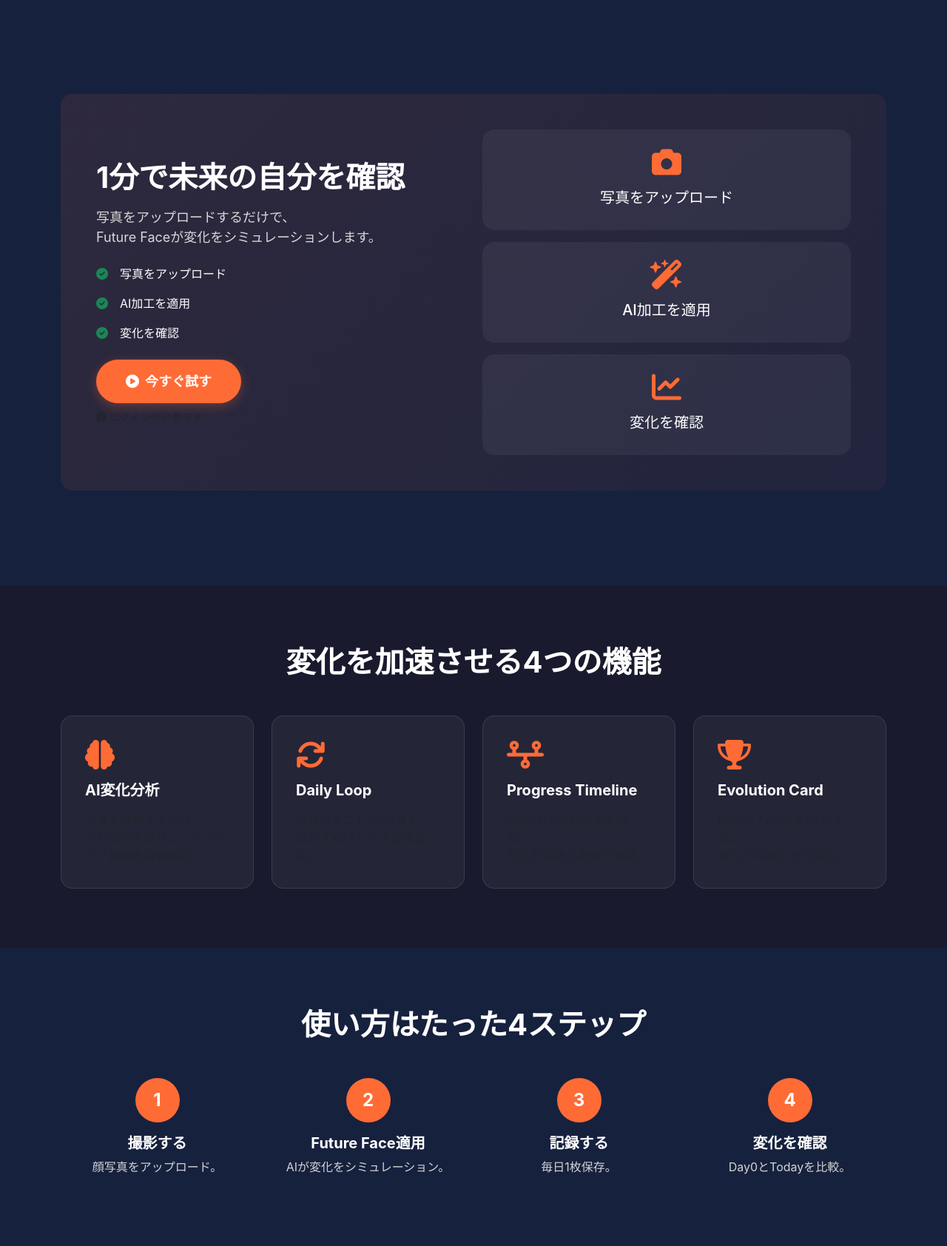
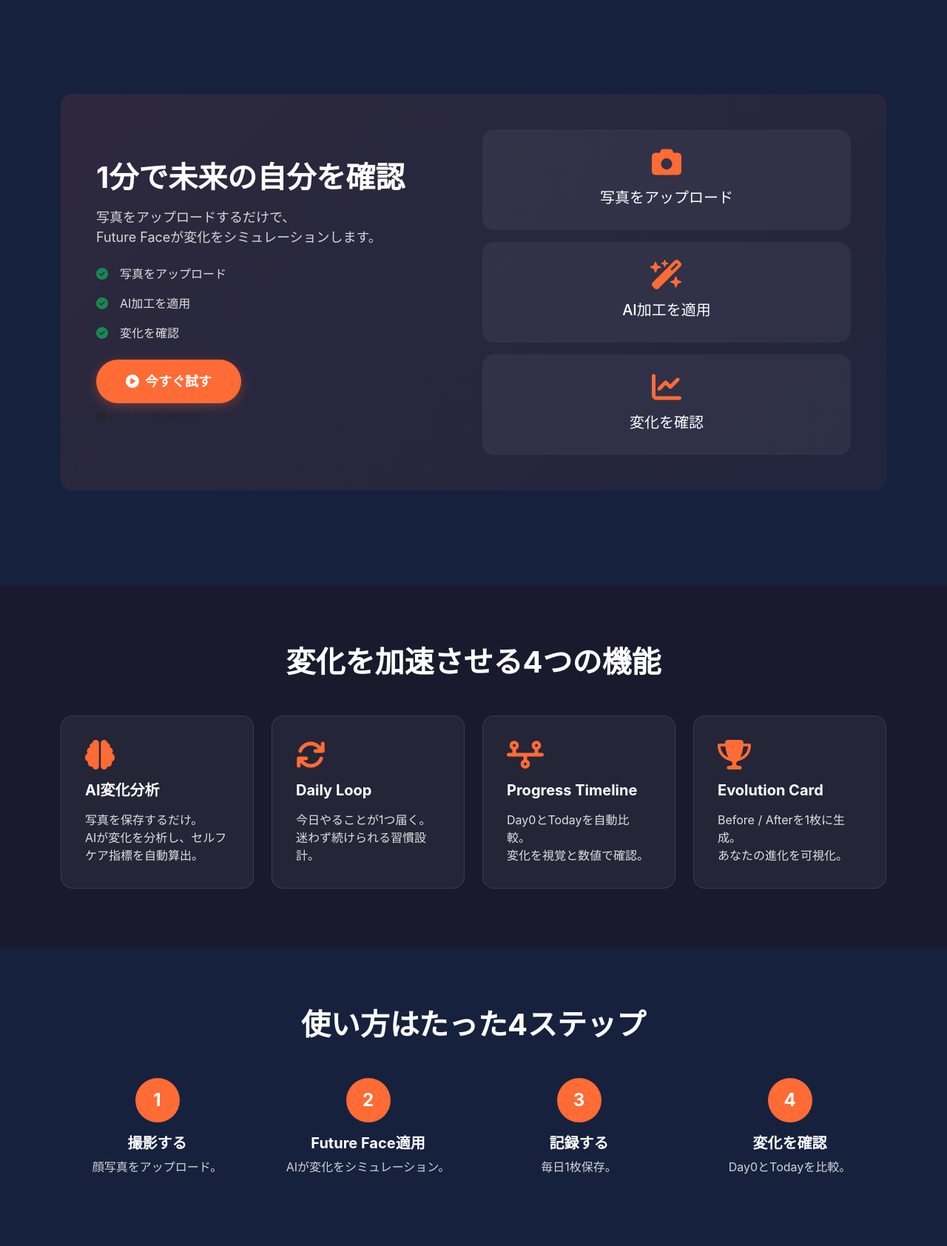
Before and after one commit to TannaiTomoya/First_Look_app, a Flask app: page / in a window 1280 px wide. Shown: the part 801-2485 px from the top of the page at 74% size. Run offline with Flask 3, Linux system fonts and the light colour scheme; some libraries are stand-ins or nearby versions.

Commit message:
fix: Featureカードと即体験セクションの説明文を明るく調整
- 4つのFeatureカード説明文: #e0e0e0
- 即体験セクションのチェック項目: #e0e0e0
- text-mutedクラスを削除してインラインスタイル適用

Co-authored-by: Cursor <cursoragent@cursor.com>

```diff
--- a/templates/landing/lp.html
+++ b/templates/landing/lp.html
@@ -314,15 +314,15 @@
                         </p>
                         <div class="d-flex align-items-center gap-3 mb-3">
                             <i class="fas fa-check-circle text-success"></i>
-                            <span>写真をアップロード</span>
+                            <span style="color: #e0e0e0;">写真をアップロード</span>
                         </div>
                         <div class="d-flex align-items-center gap-3 mb-3">
                             <i class="fas fa-check-circle text-success"></i>
-                            <span>AI加工を適用</span>
+                            <span style="color: #e0e0e0;">AI加工を適用</span>
                         </div>
                         <div class="d-flex align-items-center gap-3 mb-4">
                             <i class="fas fa-check-circle text-success"></i>
-                            <span>変化を確認</span>
+                            <span style="color: #e0e0e0;">変化を確認</span>
                         </div>
                         <a href="{{ url_for('auth.login') }}" class="btn btn-cta">
                             <i class="fas fa-play-circle me-2"></i>今すぐ試す
@@ -369,7 +369,7 @@
                     <div class="feature-card">
                         <i class="fas fa-brain feature-icon"></i>
                         <h4 class="h5 fw-bold mb-3">AI変化分析</h4>
-                        <p class="text-muted mb-0">
+                        <p class="mb-0" style="color: #e0e0e0;">
                             写真を保存するだけ。<br>
                             AIが変化を分析し、セルフケア指標を自動算出。
                         </p>
@@ -379,7 +379,7 @@
                     <div class="feature-card">
                         <i class="fas fa-sync feature-icon"></i>
                         <h4 class="h5 fw-bold mb-3">Daily Loop</h4>
-                        <p class="text-muted mb-0">
+                        <p class="mb-0" style="color: #e0e0e0;">
                             今日やることが1つ届く。<br>
                             迷わず続けられる習慣設計。
                         </p>
@@ -389,7 +389,7 @@
                     <div class="feature-card">
                         <i class="fas fa-timeline feature-icon"></i>
                         <h4 class="h5 fw-bold mb-3">Progress Timeline</h4>
-                        <p class="text-muted mb-0">
+                        <p class="mb-0" style="color: #e0e0e0;">
                             Day0とTodayを自動比較。<br>
                             変化を視覚と数値で確認。
                         </p>
@@ -399,7 +399,7 @@
                     <div class="feature-card">
                         <i class="fas fa-trophy feature-icon"></i>
                         <h4 class="h5 fw-bold mb-3">Evolution Card</h4>
-                        <p class="text-muted mb-0">
+                        <p class="mb-0" style="color: #e0e0e0;">
                             Before / Afterを1枚に生成。<br>
                             あなたの進化を可視化。
                         </p>
```
